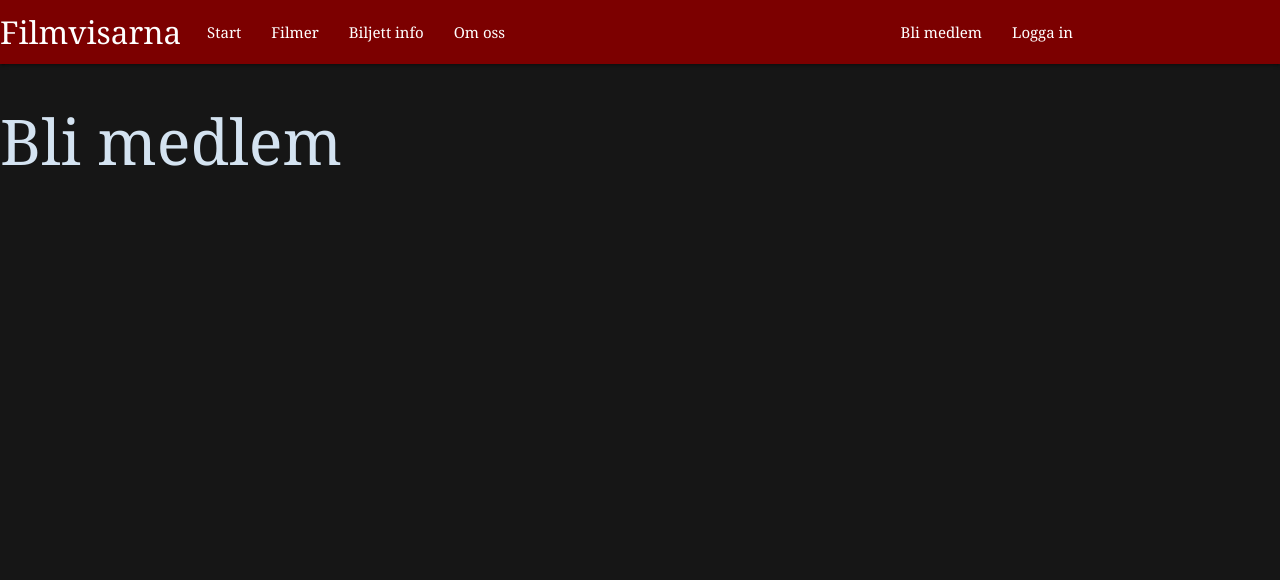
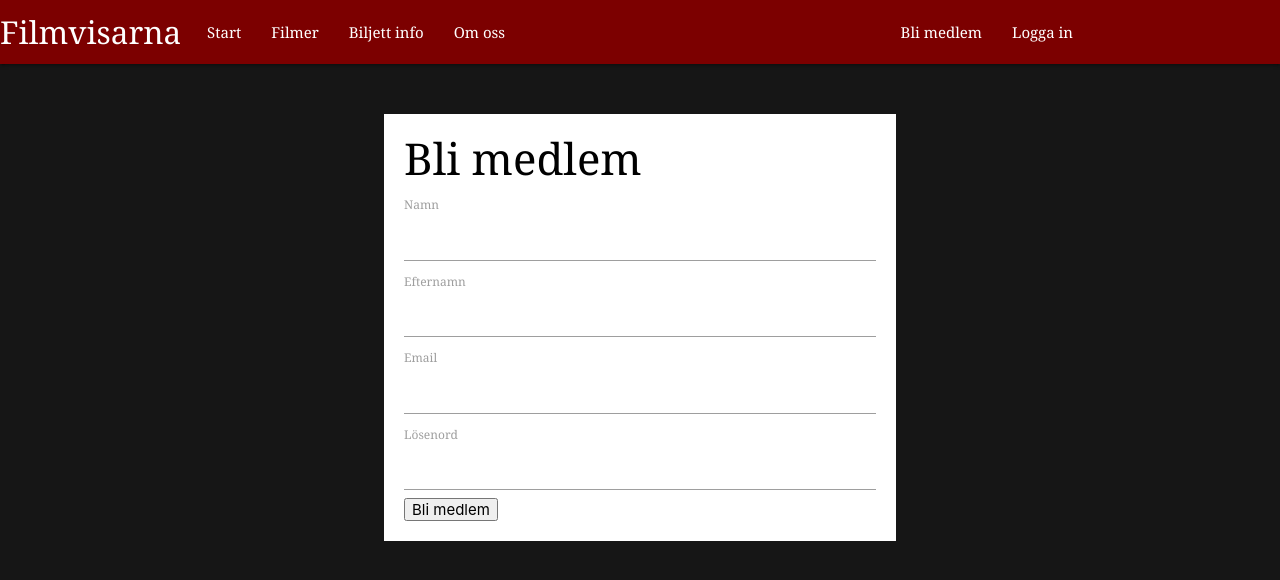
Before and after one commit to ali94160/filmvisarna-grupp3, a Vue app in the folder frontend/: page /register in a window 1280 px wide. Shown: the top 580 px of the page. Built offline with nearby package versions, Linux system fonts and the light colour scheme; no server answers.

Commit message:
Created the regrister shell.

```diff
--- a/frontend/src/views/Register.vue
+++ b/frontend/src/views/Register.vue
@@ -1,5 +1,18 @@
 <template>
-  <h1>Bli medlem</h1>
+  <div class="regrister">
+    <form>
+      <h3>Bli medlem</h3>
+      <label>Namn</label>
+      <input type="text">
+      <label>Efternamn</label>
+      <input type="text">
+      <label>Email</label>
+      <input type="email">
+      <label>Lösenord</label>
+      <input type="password">
+      <button>Bli medlem</button>
+    </form>
+  </div>
 </template>
 
 <script>
@@ -8,6 +21,18 @@ export default {
 }
 </script>
 
-<style>
-
+<style scoped>
+h3{
+  margin: 0 0 10px 0;
+  color: black;
+}
+.regrister{
+  max-width: 40%;
+  background: white;
+  margin: 50px auto;
+  padding: 20px;
+}
+label{
+  text-align: center;
+}
 </style>
```
